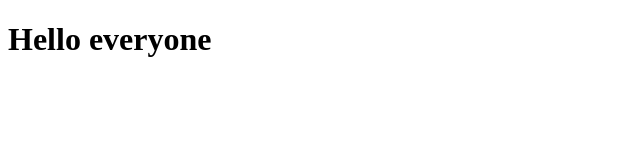
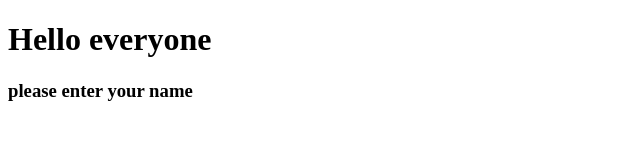
Before and after one commit to sudanth14/sample, a plain HTML site: page index.html in a window 1280 px wide. Shown: the whole page, without its empty margins (0-640 px from the left). Drawn offline with Linux system fonts and the light colour scheme.

Commit message:
version 3

```diff
--- a/index.html
+++ b/index.html
@@ -8,6 +8,7 @@
 </head>
 <body>
     <h1>Hello everyone</h1>
+    <h3>please enter your name</h3>
 
 </body>
 </html>
```
